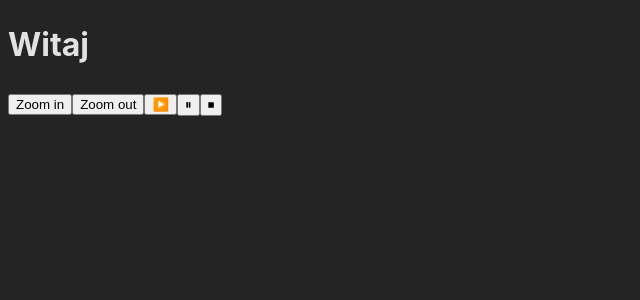
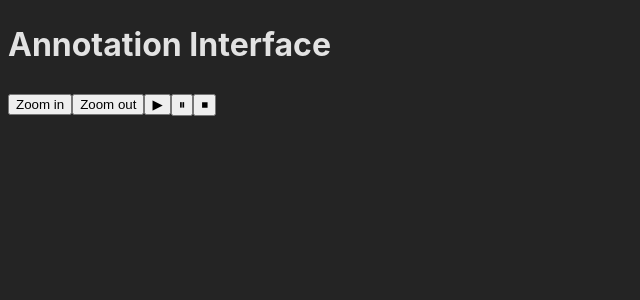
Before and after one commit to nccratliri-ml-wp/vocal-annotation-frontend, a React (Vite) app: page / in a window 1280 px wide. Shown: the top 300 px of the page, without its empty margins (0-640 px from the left). Built offline with nearby package versions, Linux system fonts and the light colour scheme.

Commit message:
Implemented drag on first click

```diff
--- a/src/App.jsx
+++ b/src/App.jsx
@@ -16,7 +16,7 @@ function App() {
 
     return (
     <>
-        <h1>Witaj</h1>
+        <h1>Annotation Interface</h1>
         <audio src="test-media/birdname_130519_113316.31.wav" preload="metadata" ref={audioFile} onLoadedMetadata={handleAudioLoaded}></audio>
             <Visuals
                 audioFile={audioFile.current}
--- a/src/Visuals.jsx
+++ b/src/Visuals.jsx
@@ -1,4 +1,10 @@
 import {useEffect, useRef, useState} from "react";
+
+// TO DO
+//. Drag line immedieately after onset is set
+// Clustername
+// Mockup Backend connection
+// Interpolation up to 200ms
 
 class Label {
     constructor(onset, offset) {
@@ -103,16 +109,6 @@ function Visuals( {audioFile, audioLength, spectrogramImg} ){
 
         const xClicked = getXClicked(event)
 
-        // add offset to existing label if necessary
-        if (labels.length > 0 && labels[labels.length-1].offset === undefined){
-            const newOffset = calculateTimeframe(event)
-            const labelsCopy = labels
-            labelsCopy[labels.length-1].offset = newOffset
-            setLabels(labelsCopy)
-            drawLine(newOffset)
-            drawLineBetween(labels[labels.length-1])
-            return
-        }
 
         if ( checkIfPositionIsOccupied(xClicked) ){
             // Deal with click on Onset
@@ -128,6 +124,17 @@ function Visuals( {audioFile, audioLength, spectrogramImg} ){
                 spectrogramCanvasRef.current.addEventListener('mousemove', dragOffset)
                 return
             }
+        }
+
+        // add offset to existing label if necessary
+        if (labels.length > 0 && labels[labels.length-1].offset === undefined){
+            const newOffset = calculateTimeframe(event)
+            const labelsCopy = labels
+            labelsCopy[labels.length-1].offset = newOffset
+            setLabels(labelsCopy)
+            drawLine(newOffset)
+            drawLineBetween(labels[labels.length-1])
+            return
         }
 
         addNewLabel(event)
@@ -167,6 +174,8 @@ function Visuals( {audioFile, audioLength, spectrogramImg} ){
         spectrogramCanvasRef.current.removeEventListener('mousemove', dragOnset)
         spectrogramCanvasRef.current.removeEventListener('mousemove', dragOffset)
         clickedLabel = undefined
+
+        console.log(labels)
     }
 
     function handleHoverOverLine(event){
@@ -238,7 +247,7 @@ function Visuals( {audioFile, audioLength, spectrogramImg} ){
         ctx.beginPath()
         ctx.moveTo(x, 0)
         ctx.lineTo(x, spectrogramImg.naturalHeight * 1.5)
-        ctx.lineWidth = 3
+        ctx.lineWidth = 2
         ctx.strokeStyle = "#00FF00"
         ctx.stroke()
     }
@@ -354,7 +363,7 @@ function Visuals( {audioFile, audioLength, spectrogramImg} ){
                 Zoom out
             </button>
             <button id='play-btn' onClick={playAudio}>
-                ▶️
+                ▶
             </button>
             <button id='pause-btn' onClick={pauseAudio}>
                 ⏸
```
